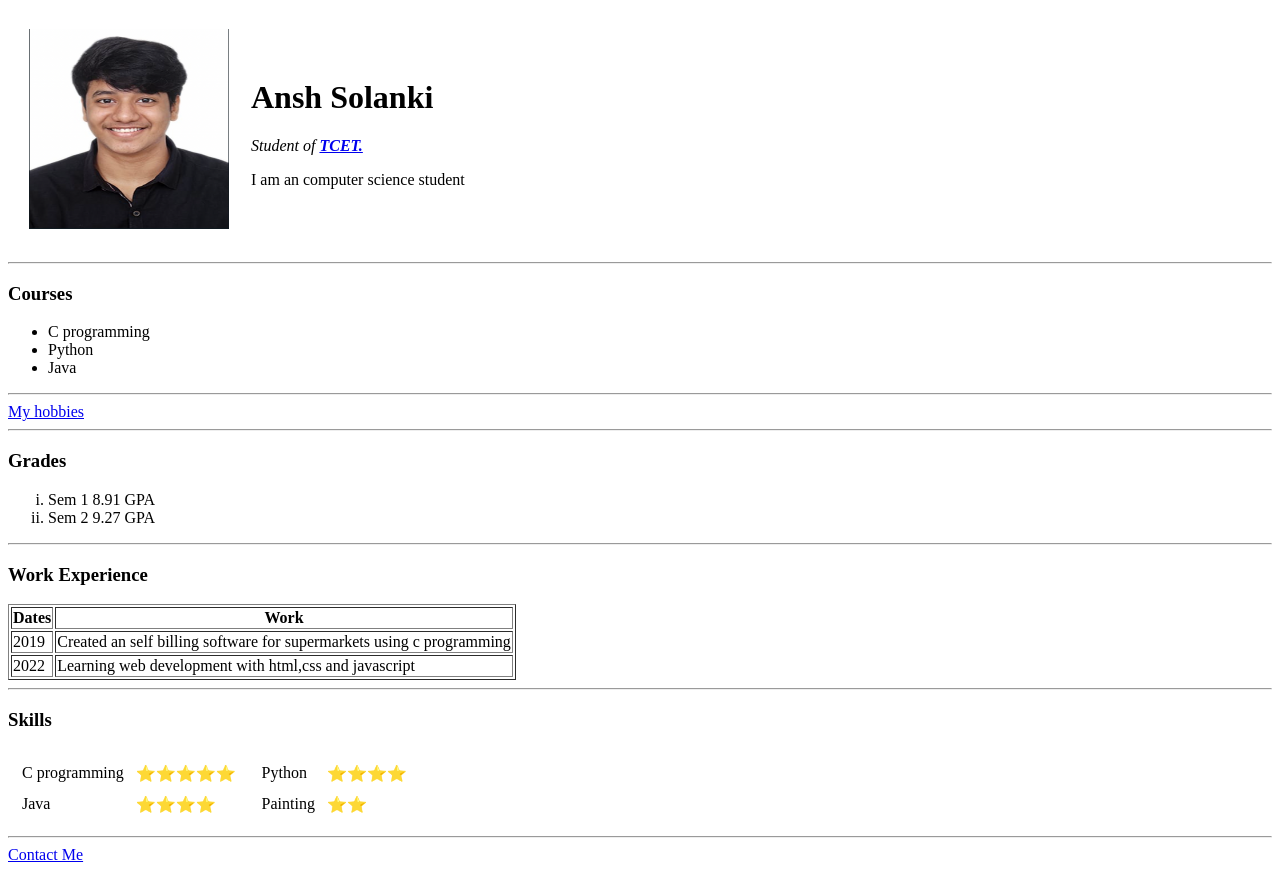
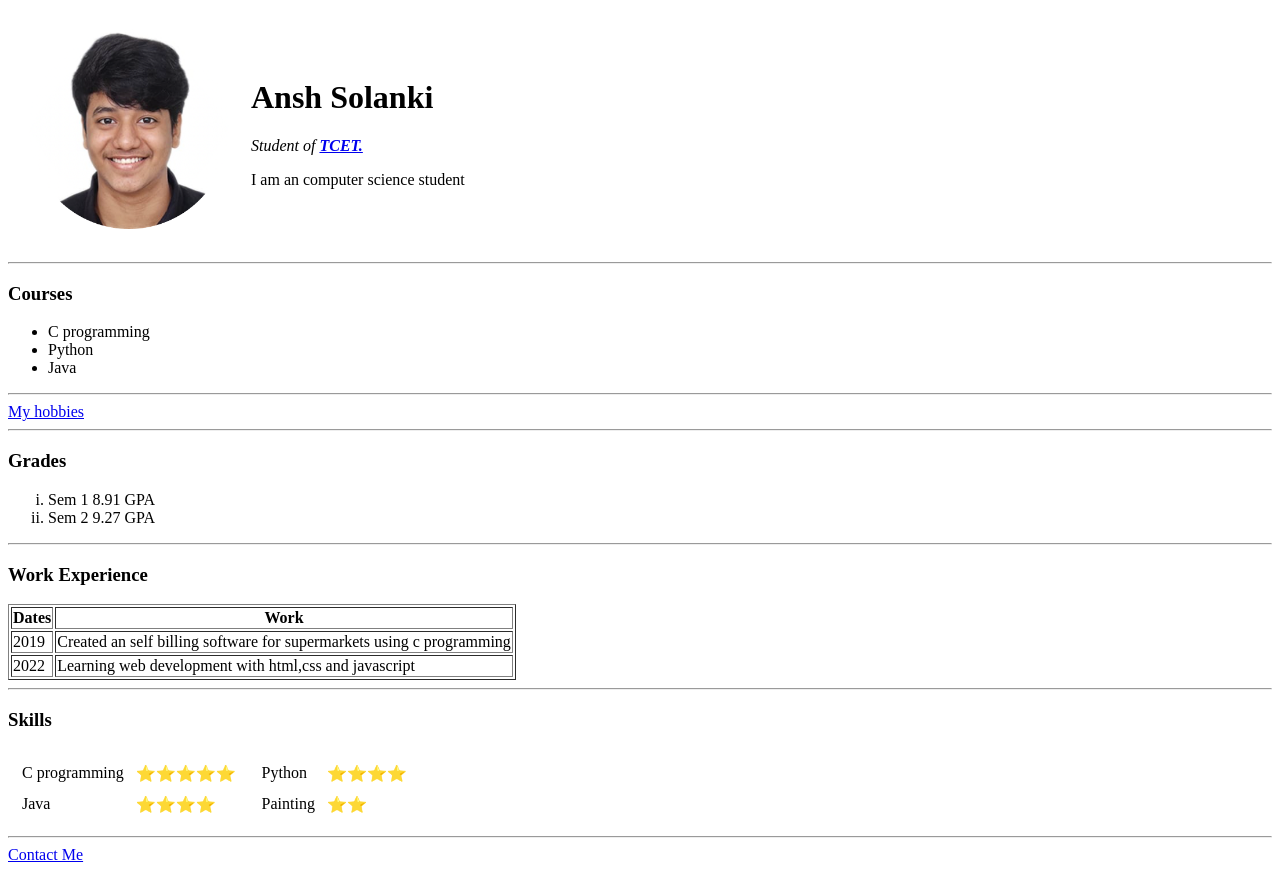
Before and after one commit to Ansh-1904/CV, a plain HTML site: page index.html in a window 1280 px wide. Drawn offline with Linux system fonts and the light colour scheme.

Commit message:
Update index.html

```diff
--- a/index.html
+++ b/index.html
@@ -9,7 +9,7 @@
 <body>
   <table cellspacing="20">
     <tr>
-      <td><img src="ansh.png" alt="Ansh Solanki " width="200" height="200"></td>
+      <td><img src="anshsolanki.png" alt="Ansh Solanki " width="200" height="200"></td>
       <td><h1>Ansh Solanki</h1>
       <p><em>Student of <strong> <a href="https://www.tcetmumbai.in/">TCET.</a></strong></em></p>
       <p>I am an computer science student</p></td>
```
